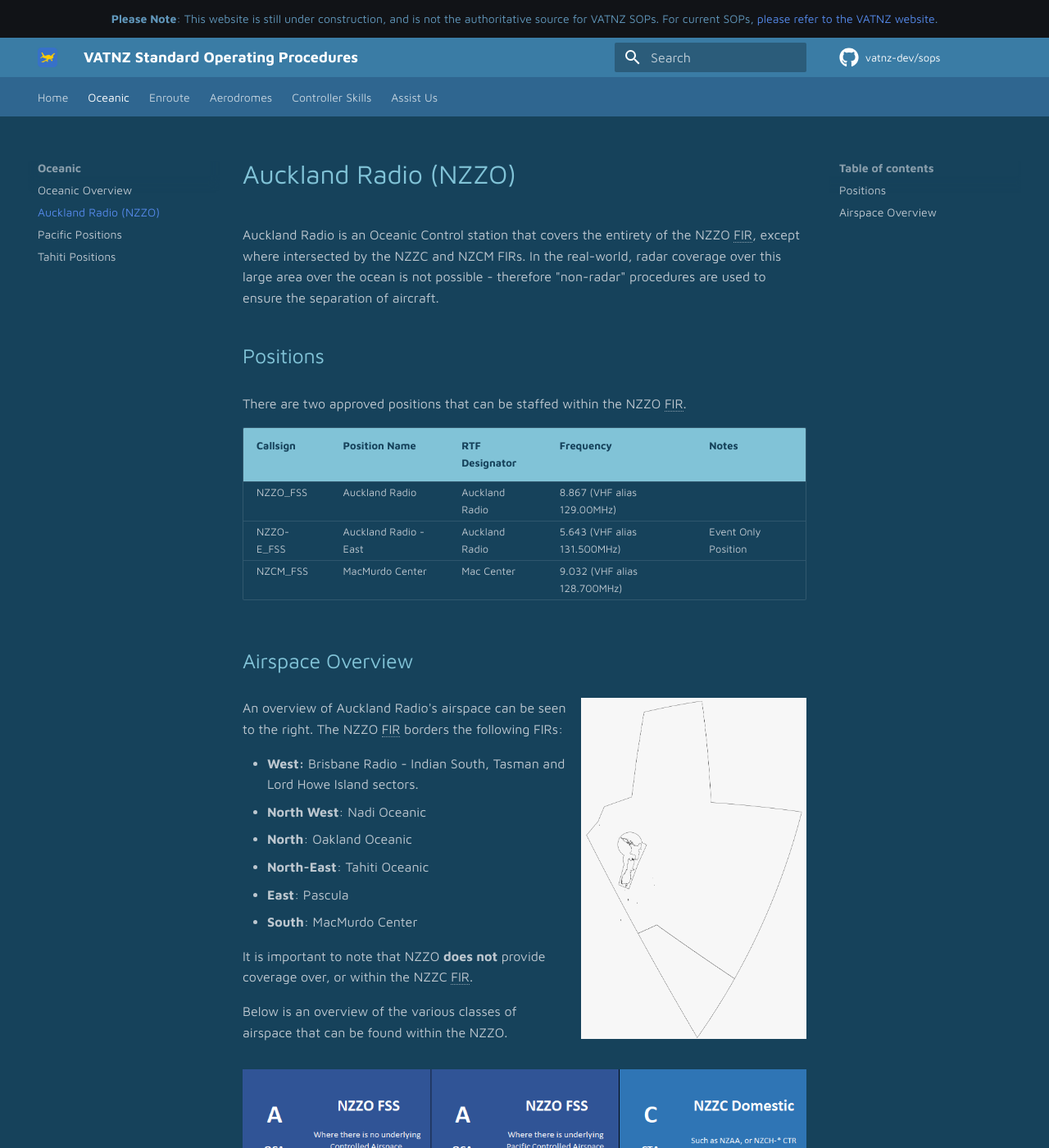
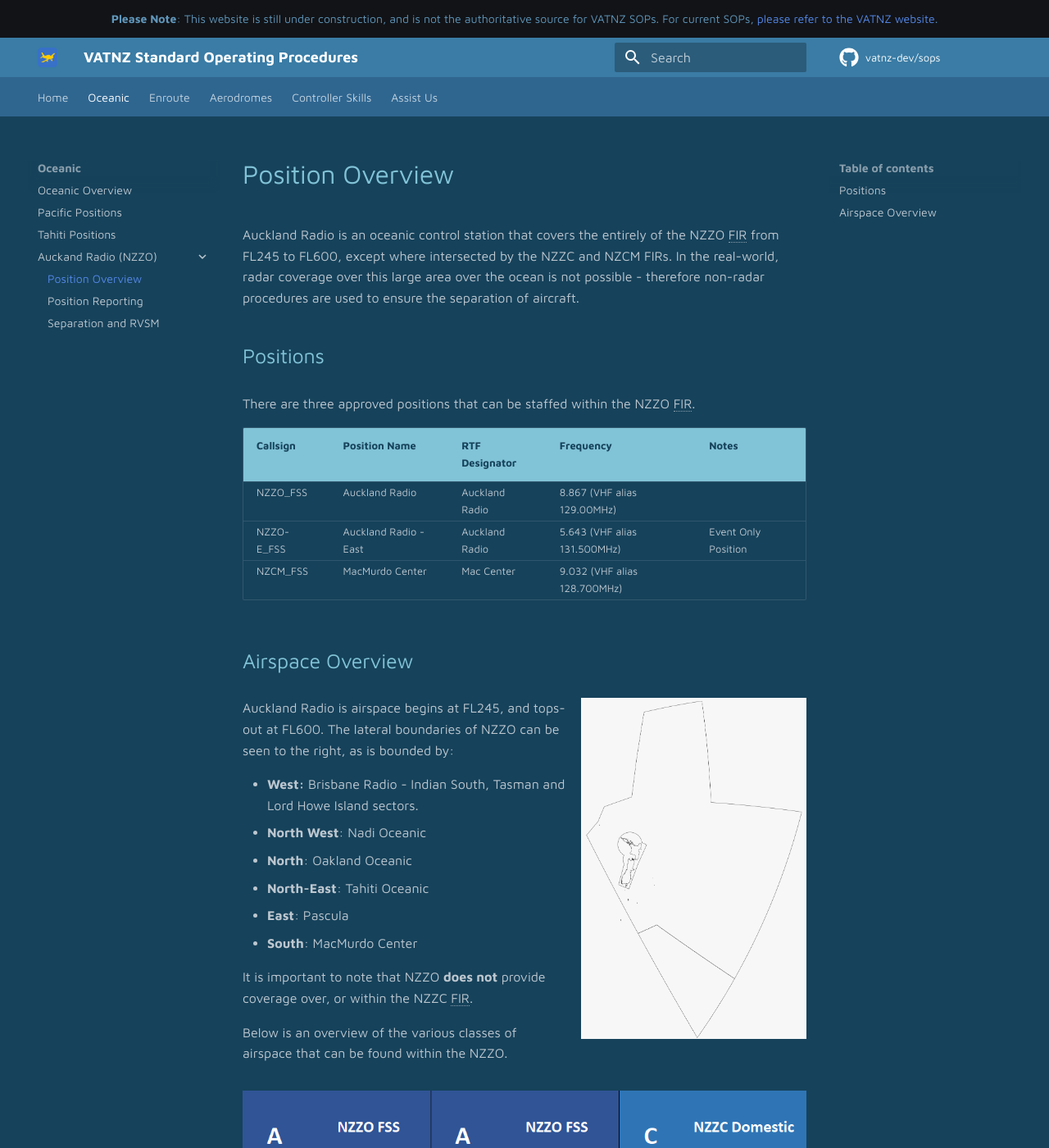
Before and after one commit to vatnz-dev/sops, an MkDocs documentation site: the page built from docs/oceanic/nzzo/index.md, in a window 1280 px wide and 1400 px high. Shown: the whole window at 82% size. Built offline with MkDocs 1.6.1 and Material for MkDocs 9.7.7, drawn with Linux system fonts in a browser that asks for light colours; comment, search, counter and statistics services are not loaded.

Commit message:
Changes from long ago

```diff
--- a/docs/oceanic-pacific/nzzo.md
+++ b/docs/oceanic/nzzo/index.md
@@ -1,15 +1,14 @@
 ---
-  title: Auckland Radio (NZZO)
+  title: Position Overview
 ---
 
 --8<-- "includes/abbreviations.md"
 
-
-Auckland Radio is an Oceanic Control station that covers the entirety of the NZZO FIR, except where intersected by the NZZC and NZCM FIRs. In the real-world, radar coverage over this large area over the ocean is not possible - therefore "non-radar" procedures are used to ensure the separation of aircraft.
+Auckland Radio is an oceanic control station that covers the entirely of the NZZO FIR from FL245 to FL600, except where intersected by the NZZC and NZCM FIRs. In the real-world, radar coverage over this large area over the ocean is not possible - therefore non-radar procedures are used to ensure the separation of aircraft.
 
 ## Positions
 
-There are two approved positions that can be staffed within the NZZO FIR.
+There are three approved positions that can be staffed within the NZZO FIR.
 
 | Callsign   | Position Name         | RTF Designator | Frequency                    | Notes               |
 | ---------- | --------------------- | -------------- | ---------------------------- | ------------------- |
@@ -20,9 +19,9 @@ There are two approved positions that can be staffed within the NZZO FIR.
 
 ## Airspace Overview
 
-![Airspace](assets/nzzo-area.png){ align=right width="40%"}
+![Airspace](../assets/nzzo-area.png){ align=right width="40%"}
 
-An overview of Auckland Radio's airspace can be seen to the right. The NZZO FIR borders the following FIRs:
+Auckland Radio is airspace begins at FL245, and tops-out at FL600. The lateral boundaries of NZZO can be seen to the right, as is bounded by:
 
   - **West:** Brisbane Radio - Indian South, Tasman and Lord Howe Island sectors.
   - **North West**: Nadi Oceanic
@@ -36,5 +35,5 @@ It is important to note that NZZO **does not** provide coverage over, or within
 Below is an overview of the various classes of airspace that can be found within the NZZO.
 
 <figure markdown>
-  ![SID Screen](assets/nzzo-airspace.png){ width="100%" }
+  ![NZZO Airspace Layer Diagram](../assets/nzzo-airspace.png){ width="100%" }
 </figure>
```
Also changed, not shown: docs/oceanic/index.md (renamed from docs/oceanic-pacific/index.md, +5 -0 lines), docs/oceanic/nzzo/reporting.md (added, +8 -0 lines), docs/oceanic/nzzo/separation.md (added, +8 -0 lines), docs/.pages, docs/oceanic/.pages, docs/oceanic/PacificPositions.md (renamed from docs/oceanic-pacific/PacificPositions.md), docs/oceanic/TahitiPositions.md (renamed from docs/oceanic-pacific/TahitiPositions.md), docs/oceanic/assets/nsfa-control.png (renamed from docs/oceanic-pacific/assets/nsfa-control.png), docs/oceanic/assets/nttt-ctr.png (renamed from docs/oceanic-pacific/assets/nttt-ctr.png), docs/oceanic/assets/nzzo-airspace.png (renamed from docs/oceanic-pacific/assets/nzzo-airspace.png), docs/oceanic/assets/nzzo-area.png (renamed from docs/oceanic-pacific/assets/nzzo-area.png), docs/oceanic/assets/nzzo-overview.png (renamed from docs/oceanic-pacific/assets/nzzo-overview.png), docs/oceanic/assets/raro-control.png (renamed from docs/oceanic-pacific/assets/raro-control.png), docs/oceanic/nzzo/.pages (added).
